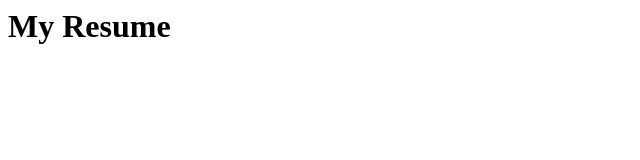
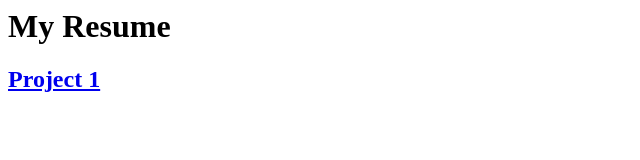
Before and after one commit to Abdul-Manan2024/resume, a plain HTML site: page index.html in a window 1280 px wide. Shown: the whole page, without its empty margins (0-640 px from the left). Drawn offline with Linux system fonts and the light colour scheme.

Commit message:
Update index.html

```diff
--- a/index.html
+++ b/index.html
@@ -1 +1,4 @@
 <h1>My Resume</h1>
+
+
+<h2><a href="project1.html">Project 1 </a></h2>
```
